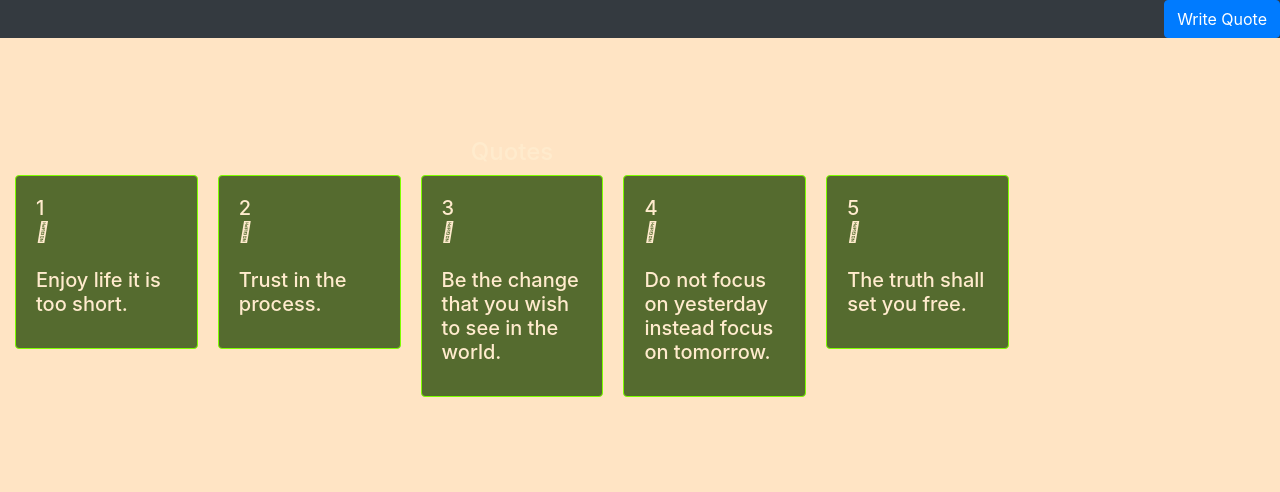
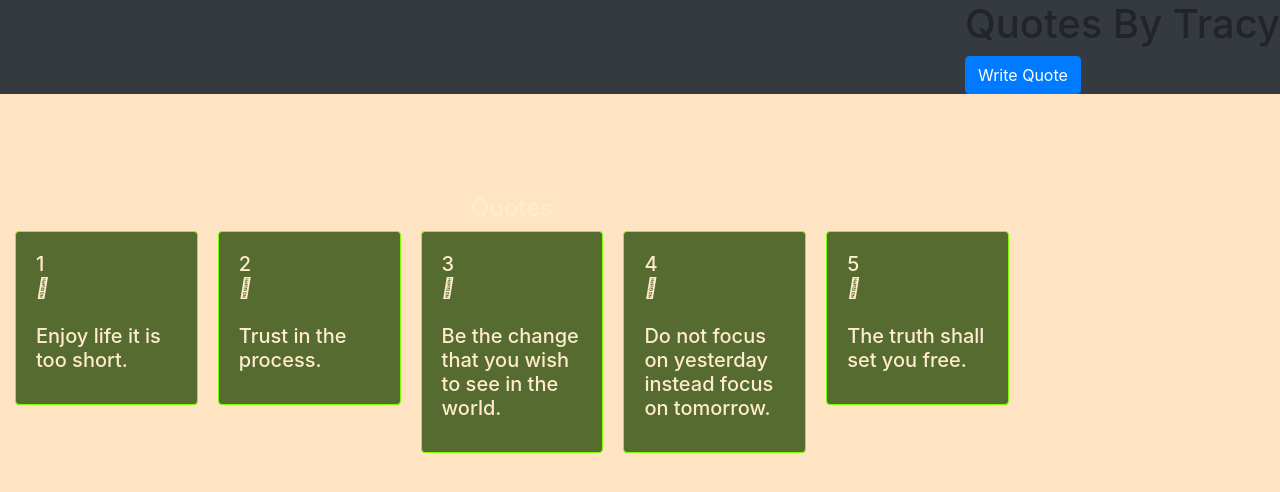
Before and after one commit to Thuotracy/angular-project-1, an Angular app: page / in a window 1280 px wide. Shown: the top 492 px of the page. Built offline with nearby package versions, Linux system fonts and the light colour scheme.

Commit message:
add readme file

```diff
--- a/src/app/quote-details/quote-details.component.css
+++ b/src/app/quote-details/quote-details.component.css
@@ -1,7 +1,5 @@
 p{color: blanchedalmond;}
-.red{
-    color: red;
-}
+
 .green{
     color: green;
 }
--- a/src/app/quote-form/quote-form.component.html
+++ b/src/app/quote-form/quote-form.component.html
@@ -1,3 +1,5 @@
+<h1 style="text-align: center;" >Quotes By Tracy</h1>
+
 <!-- Button trigger modal -->
 <button type="button" class="btn btn-primary btn-md " data-toggle="modal" data-target="#modelId">
   Write Quote
```
Also changed, not shown: 39 other files (tests, documents, lock files or other folders).
